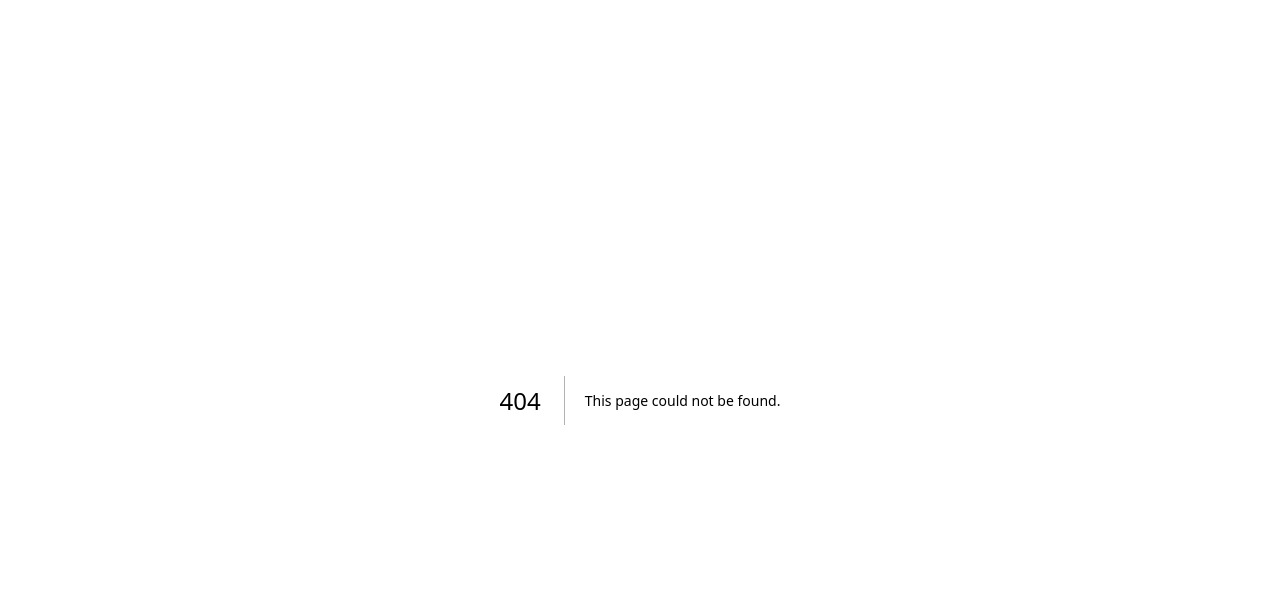
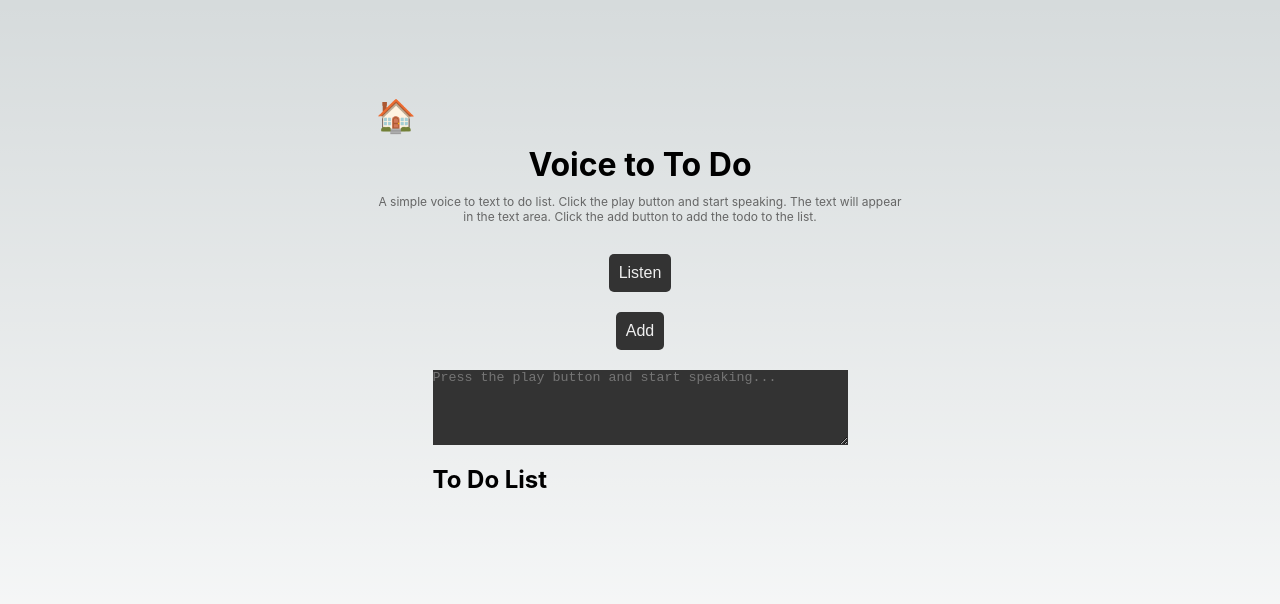
Before and after one commit to nishantrpai/tools.nishu.dev, a Next.js app: page /voicetodo in a window 1280 px wide. Before the commit this address had no page. Shown: the top 604 px of the page. Built offline with nearby package versions, Linux system fonts and the light colour scheme.

Commit message:
voice to do list

```diff
--- /dev/null
+++ b/pages/voicetodo.js
@@ -0,0 +1,132 @@
+// voice to todo list using window speechsynthesis
+import Head from 'next/head'
+import styles from '@/styles/Home.module.css'
+import { useState, useEffect } from 'react'
+import SpeechRecognition, { useSpeechRecognition } from 'react-speech-recognition';
+
+export default function VoiceToDo() {
+  const [todos, setTodos] = useState([]);
+  const { transcript, resetTranscript } = useSpeechRecognition();
+  const [voiceInput, setVoiceInput] = useState('');
+  const [isPlaying, setIsPlaying] = useState(false);
+
+  const [isListening, setIsListening] = useState(false);
+
+  if (!SpeechRecognition.browserSupportsSpeechRecognition()) {
+    return <span>Browser doesn't support speech recognition.</span>;
+  }
+
+  const handleListen = () => {
+    setVoiceInput('');
+    console.log('listening');
+    SpeechRecognition.startListening({
+      continuous: true,
+    });
+    setIsListening(true);
+    setIsPlaying(true);
+  };
+
+  const handleStop = () => {
+    console.log('stopped');
+    SpeechRecognition.stopListening();
+    setVoiceInput(transcript);
+    setIsListening(false);
+    setIsPlaying(false);
+  }
+
+  const addTodo = () => {
+    handleStop();
+    let textArea = document.querySelector('textarea');
+    let finalValue = voiceInput || textArea.value;
+    setTodos([...todos, finalValue]);
+    resetTranscript();
+  }
+
+  return (
+    <>
+    <Head>
+      <title>Voice to To Do</title>
+      <meta name="description" content="A simple voice to text to do list." />
+      <meta name="viewport" content="width=device-width, initial-scale=1" />
+      <link rel="icon" href="/favicon.ico" />
+    </Head>
+    <main>
+    <a href='/' className={styles.home}>🏠</a>
+      <h1>Voice to To Do</h1>
+      <span style={{
+        width: '100%',
+        textAlign: 'center',
+        color: '#666',
+        fontSize: '12px'
+      }}>
+        A simple voice to text to do list. Click the play button and start speaking. The text will appear in the text area. Click the add button to add the todo to the list.
+      </span>
+      <div style={{
+        display: 'flex',
+        flexDirection: 'column',
+        alignItems: 'center',
+        justifyContent: 'center',
+        marginTop: '20px'
+      }}>
+        <button onClick={!isPlaying ? handleListen : handleStop} style={{
+          padding: '10px',
+          backgroundColor: '#333',
+          color: '#eee',
+          border: 'none',
+          borderRadius: '5px',
+          cursor: 'pointer',
+          marginBottom: '20px'
+        }}>
+          {isListening ? 'Listening...' : 'Listen'}
+        </button>
+        <button onClick={addTodo} style={{
+          padding: '10px',
+          backgroundColor: '#333',
+          color: '#eee',
+          border: 'none',
+          borderRadius: '5px',
+          cursor: 'pointer',
+          marginBottom: '20px'
+        }}>
+          Add
+        </button>
+        <textarea
+          value={voiceInput || transcript}
+          onChange={(e) => setVoiceInput(e.target.value)}
+          placeholder="Press the play button and start speaking..."
+          rows={5}
+          cols={50}
+          style={{
+            background: '#333',
+            color: '#eee',
+            border: 'none',
+            marginBottom: '20px'
+          }}
+        />
+        <div style={{
+          display: 'flex',
+          flexDirection: 'column',
+          alignItems: 'flex-start',
+          width: '100%',
+        }}>
+          <h2>To Do List</h2>
+          {todos.map((todo, index) => (
+            // checkbox for todo
+            <div key={index} style={{
+              display: 'flex',
+              alignItems: 'flex-start',
+              marginBottom: '10px'
+            }}>
+              <input type="checkbox" id={`todo-${index}`} name={`todo-${index}`} value={todo} style={{
+                marginRight: '10px'
+              }} />
+              <label htmlFor={`todo-${index}`}>{todo}</label>
+            </div>
+
+          ))}
+        </div>
+      </div>
+    </main>
+    </>
+  );
+}
```
Also changed, not shown: pages/index.js (+7 -0 lines).
